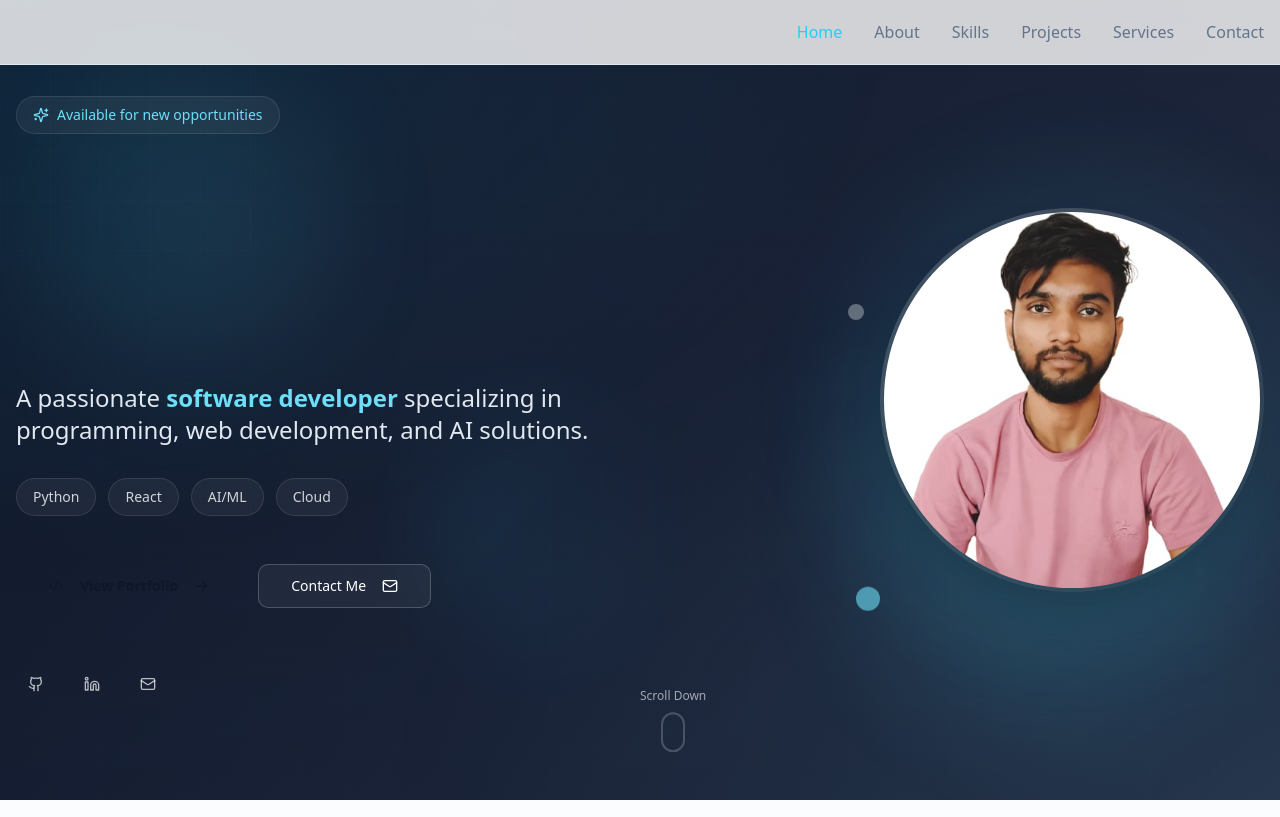
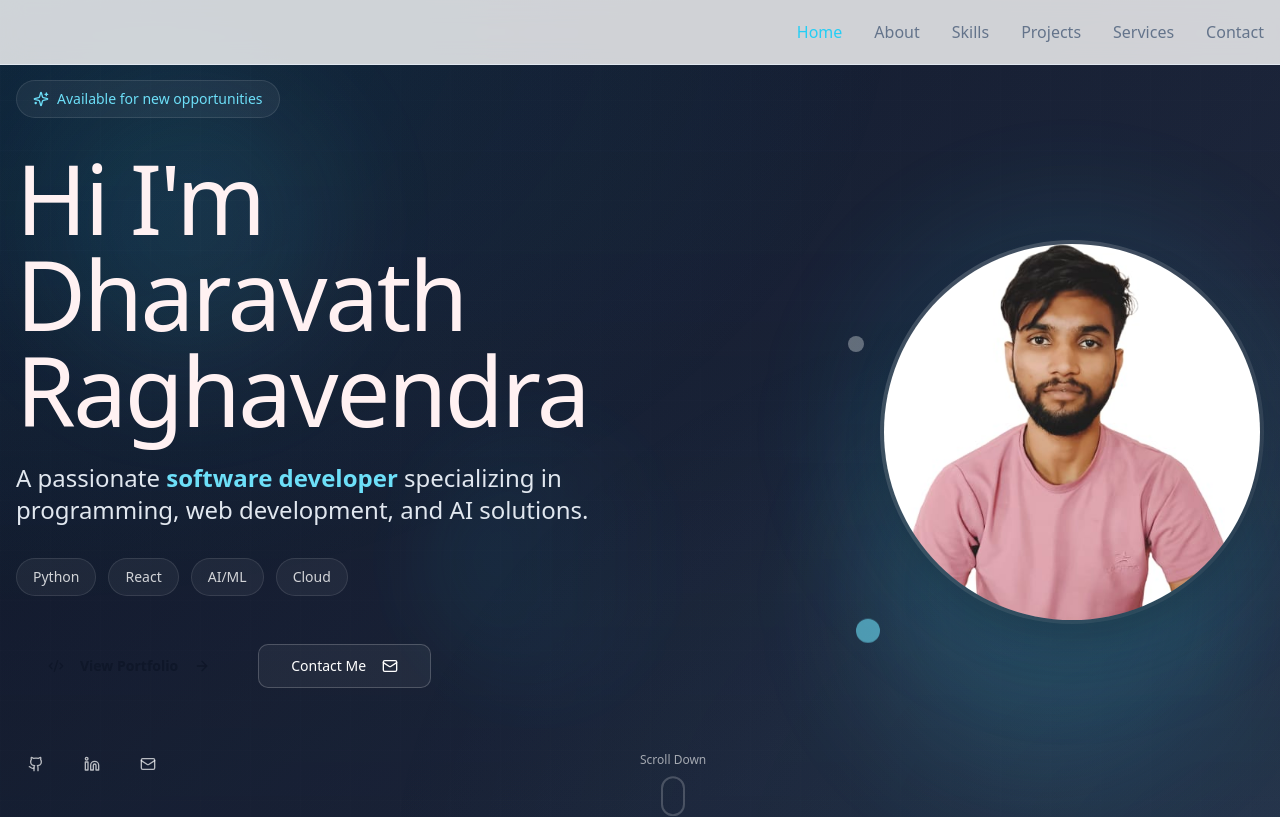
Before and after one commit to Afsdrv/dharavath-portfolio, a React (Vite) app: page / in a window 1280 px wide. Shown: the top 817 px of the page. Built offline with nearby package versions, Linux system fonts and the light colour scheme.

Commit message:
Visual edit in Lovable
Edited UI in Lovable

```diff
--- a/src/components/portfolio/Hero.tsx
+++ b/src/components/portfolio/Hero.tsx
@@ -51,7 +51,7 @@ const Hero = () => {
             <div className="space-y-6">
               <h1 className="text-5xl md:text-7xl lg:text-8xl font-bold text-white leading-tight tracking-tight">
                 <span className="relative inline-block">
-                  <span className="bg-gradient-accent bg-clip-text text-transparent">Dharavath Raghavendra</span>
+                  <span className="bg-gradient-accent bg-clip-text font-normal text-rose-50">Hi  I'm Dharavath Raghavendra</span>
                   <div className="absolute -inset-1 bg-gradient-accent opacity-20 blur-lg -z-10"></div>
                 </span>
               </h1>
```
